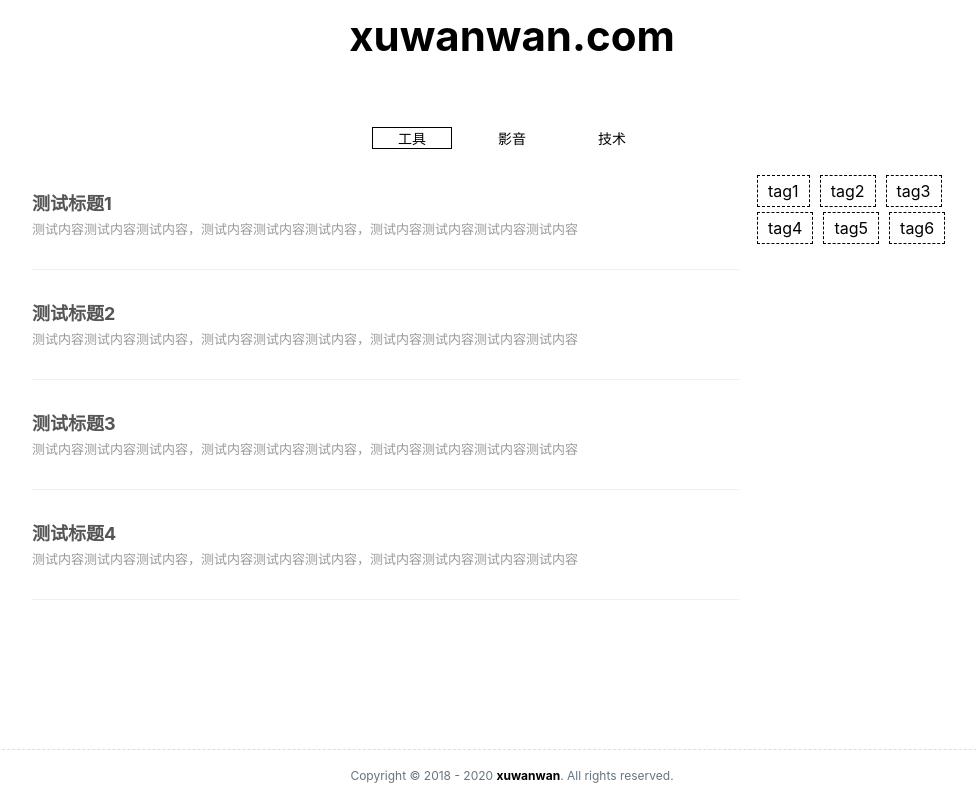
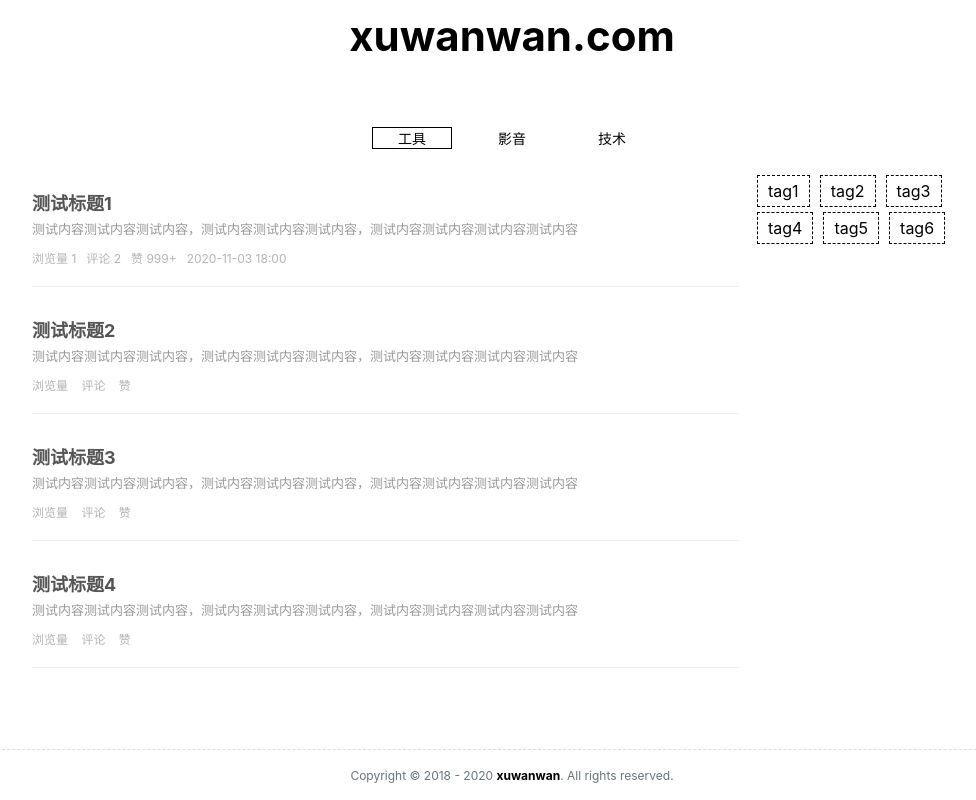
Before and after one commit to xuwanwanTT/xu-blog, a React (Create React App) app: page / in a window 1280 px wide. Shown: the whole page, without its empty margins (128-1104 px from the left). Built offline with nearby package versions, Linux system fonts and the light colour scheme.

Commit message:
feat:修改

```diff
--- a/src/page/article-list/Page.js
+++ b/src/page/article-list/Page.js
@@ -5,13 +5,19 @@ export default ({ type }) => {
   const [data, setData] = useState([]);
   const [tag, setTag] = useState([]);
 
+  const changeTag = (data, index) => {
+    const temp = JSON.parse(JSON.stringify(tag));
+    temp[index].value = !temp[index].value;
+    setTag(temp);
+  };
+
   useEffect(() => {
     console.log(type);
 
     setData([
       {
         title: '测试标题1', content: '测试内容测试内容测试内容，测试内容测试内容测试内容，测试内容测试内容测试内容测试内容',
-        url: '/article/1', update_date: ''
+        url: '/article/1', update_date: '2020-11-03 18:00', watched: '1', comment: '2', nice: 9999
       },
       { title: '测试标题2', content: '测试内容测试内容测试内容，测试内容测试内容测试内容，测试内容测试内容测试内容测试内容' },
       { title: '测试标题3', content: '测试内容测试内容测试内容，测试内容测试内容测试内容，测试内容测试内容测试内容测试内容' },
@@ -39,7 +45,12 @@ export default ({ type }) => {
             <div className={'list-li'} key={'list' + i}>
               <a className={'title'} target={'_blank'} rel={'noopener noreferrer'} href={s.url}>{s.title}</a>
               <div className={'content'}>{s.content}</div>
-              <div className={'meta'}></div>
+              <div className={'meta'}>
+                <span>浏览量 {s.watched}</span>
+                <span>评论 {s.comment}</span>
+                <span>赞 {+s.nice > 1000 ? '999+' : s.nice}</span>
+                <span>{s.update_date}</span>
+              </div>
             </div>
           ))}
         </div>
@@ -47,6 +58,7 @@ export default ({ type }) => {
         <div className={'tag-ul'}>
           {tag.map((s, i) => (
             <div key={'tag' + i}
+              onClick={() => { changeTag(s, i) }}
               className={`tag-li ${s.value ? 'active' : ''}`}>{s.name}</div>
           ))}
         </div>
--- a/src/page/article-list/page.css
+++ b/src/page/article-list/page.css
@@ -30,6 +30,13 @@
   line-height: 24px;
   color: #999;
 }
+.article-list-warp .list-tag-wrap .list-ul .list-li .meta {
+  font-size: 12px;
+  color: #b4b4b4;
+}
+.article-list-warp .list-tag-wrap .list-ul .list-li .meta span {
+  margin-right: 10px;
+}
 .article-list-warp .list-tag-wrap .tag-ul {
   flex: 1;
   margin-left: 20px;
@@ -44,7 +51,6 @@
   cursor: pointer;
   border: 1px dashed transparent;
 }
-.article-list-warp .list-tag-wrap .tag-ul .tag-li:hover,
 .article-list-warp .list-tag-wrap .tag-ul .tag-li.active {
   border: 1px dashed;
 }
--- a/src/page/article-list/page.less
+++ b/src/page/article-list/page.less
@@ -26,6 +26,13 @@
           line-height: 24px;
           color: #999;
         }
+        .meta {
+          font-size: 12px;
+          color: #b4b4b4;
+          span {
+            margin-right: 10px;
+          }
+        }
       }
     }
     .tag-ul {
@@ -41,7 +48,6 @@
         cursor: pointer;
         border: 1px dashed transparent;
       }
-      .tag-li:hover,
       .tag-li.active {
         border: 1px dashed;
       }
```
